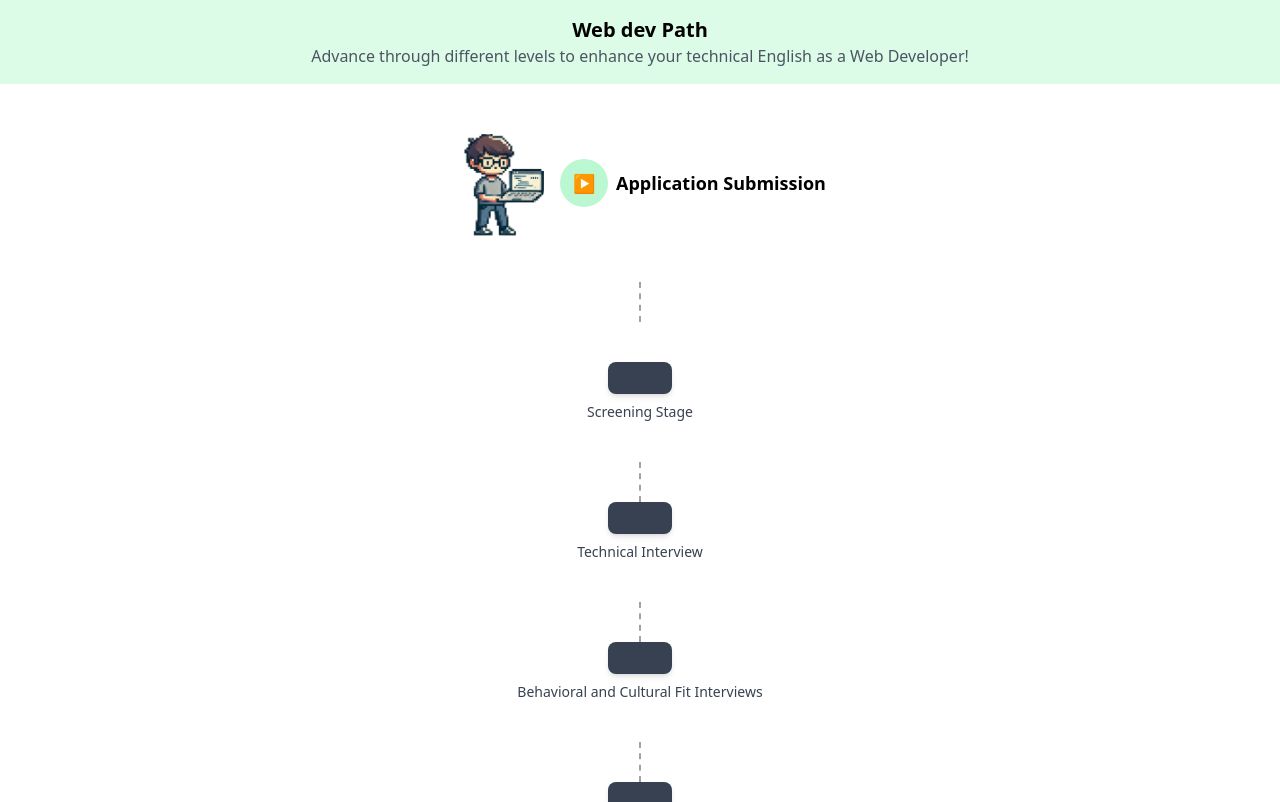
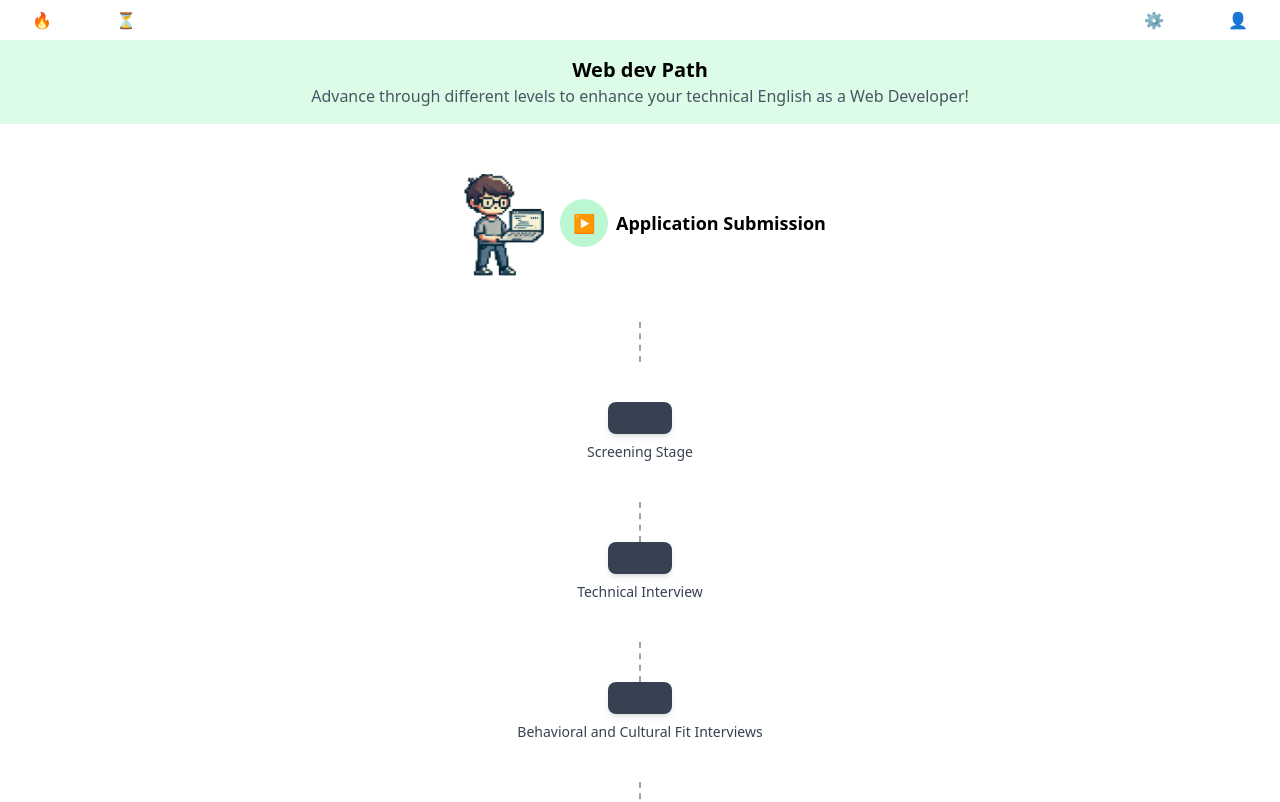
Before and after one commit to No-Country-simulation/equipo-c23-87-webapp, a Next.js app: page / in a window 1280 px wide. Shown: the top 802 px of the page. Built offline with nearby package versions, Linux system fonts and the light colour scheme.

Commit message:
feat: Add wrapper divs and spans to improve icon alignment and spacing

```diff
--- a/app/components/WebDevPath.tsx
+++ b/app/components/WebDevPath.tsx
@@ -5,6 +5,19 @@ import Image from 'next/image';
 export default function WebDevPath() {
   return (
     <div className="flex flex-col items-center w-full min-h-screen bg-white">
+
+      <div className="flex justify-between items-center w-full px-8 pt-2 pb-2">
+        <div className="flex gap-x-16">
+         <span>🔥</span>
+         <span>⏳</span>
+        </div>
+
+        <div className="flex gap-x-16">
+         <span>⚙️</span>
+         <span>👤</span>
+        </div>
+      </div>
+
       {/* Header Section */}
       <div className="w-full bg-green-100 p-4 text-center">
         <h1 className="text-xl font-bold">Web dev Path</h1>
```
